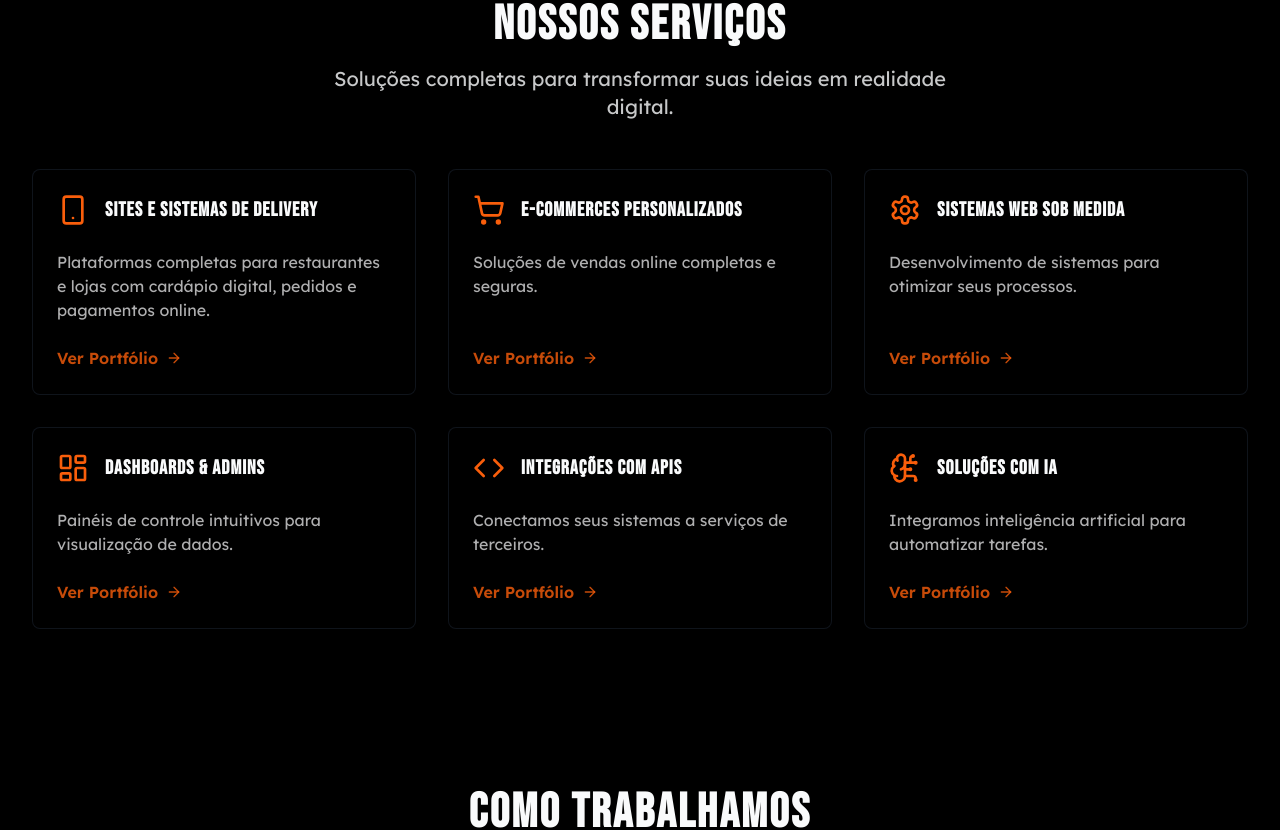
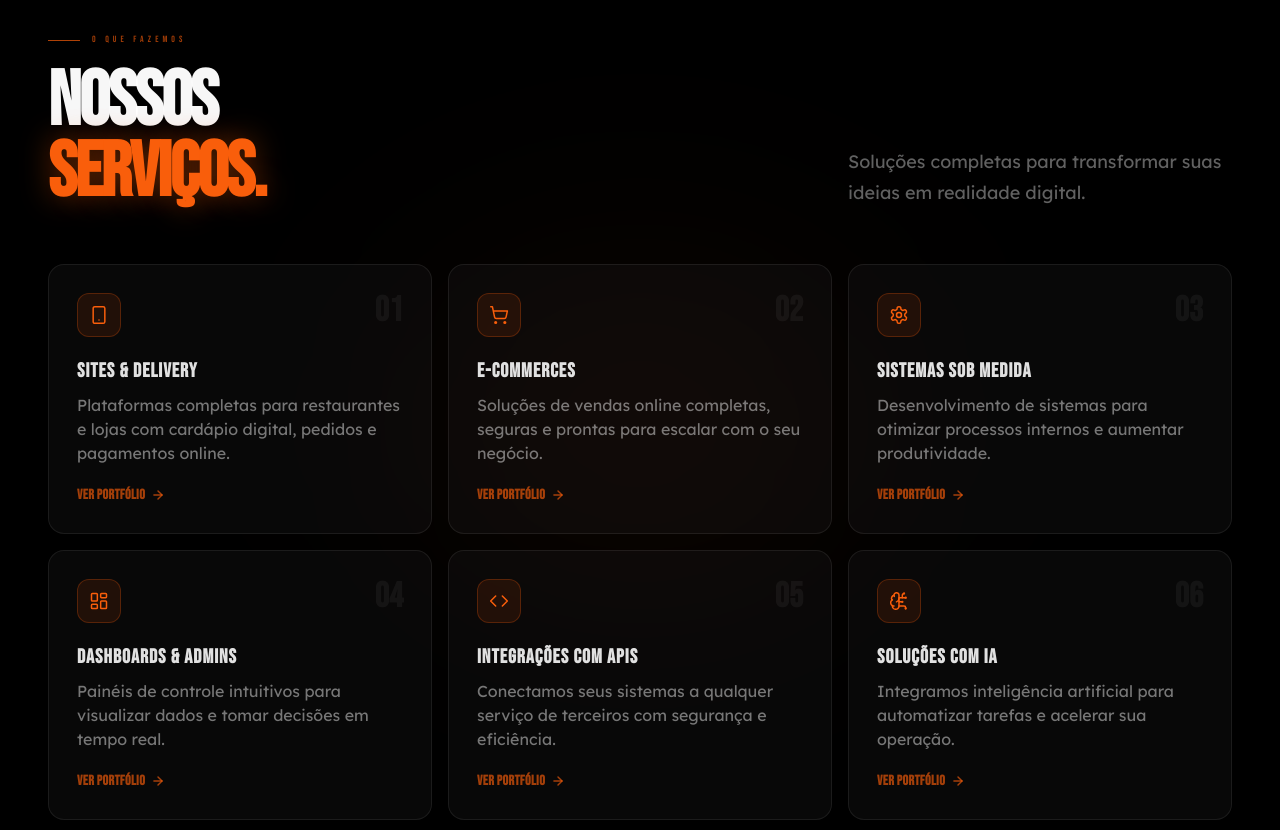
Before and after one commit to pter0005/new-perfect, a Next.js app: page / in a window 1280 px wide. Shown: the part 5240-6070 px from the top of the page. Built offline with nearby package versions, Linux system fonts and the light colour scheme.

Commit message:
"use client";
import { useRef } from "react";
import { motion, useInVie

```diff
--- a/src/components/services-section.tsx
+++ b/src/components/services-section.tsx
@@ -1,73 +1,237 @@
 "use client";
 
-import { Card, CardContent } from "@/components/ui/card";
-import { ArrowRight, Smartphone, ShoppingCart, Settings, LayoutDashboard, Code, BrainCircuit } from 'lucide-react';
+import { useRef } from "react";
+import { motion, useInView } from "framer-motion";
+import { Smartphone, ShoppingCart, Settings, LayoutDashboard, Code, BrainCircuit, ArrowRight } from "lucide-react";
 import Link from "next/link";
 
-const services = [
+const SERVICES = [
   {
-    icon: <Smartphone className="h-6 w-6 sm:h-8 sm:w-8 text-primary" />,
-    title: "Sites e Sistemas de Delivery",
+    icon: Smartphone,
+    title: "Sites & Delivery",
     description: "Plataformas completas para restaurantes e lojas com cardápio digital, pedidos e pagamentos online.",
+    tag: "01",
+    // voa da esquerda-cima
+    initial: { opacity: 0, x: -80, y: -40, rotate: -6 },
   },
   {
-    icon: <ShoppingCart className="h-6 w-6 sm:h-8 sm:w-8 text-primary" />,
-    title: "E-commerces Personalizados",
-    description: "Soluções de vendas online completas e seguras.",
+    icon: ShoppingCart,
+    title: "E-commerces",
+    description: "Soluções de vendas online completas, seguras e prontas para escalar com o seu negócio.",
+    tag: "02",
+    // voa de cima
+    initial: { opacity: 0, x: 0, y: -100, rotate: 3 },
   },
   {
-    icon: <Settings className="h-6 w-6 sm:h-8 sm:w-8 text-primary" />,
-    title: "Sistemas Web Sob Medida",
-    description: "Desenvolvimento de sistemas para otimizar seus processos.",
+    icon: Settings,
+    title: "Sistemas Sob Medida",
+    description: "Desenvolvimento de sistemas para otimizar processos internos e aumentar produtividade.",
+    tag: "03",
+    // voa da direita-cima
+    initial: { opacity: 0, x: 80, y: -40, rotate: 6 },
   },
   {
-    icon: <LayoutDashboard className="h-6 w-6 sm:h-8 sm:w-8 text-primary" />,
+    icon: LayoutDashboard,
     title: "Dashboards & Admins",
-    description: "Painéis de controle intuitivos para visualização de dados.",
+    description: "Painéis de controle intuitivos para visualizar dados e tomar decisões em tempo real.",
+    tag: "04",
+    // voa da esquerda-baixo
+    initial: { opacity: 0, x: -80, y: 40, rotate: 6 },
   },
   {
-    icon: <Code className="h-6 w-6 sm:h-8 sm:w-8 text-primary" />,
+    icon: Code,
     title: "Integrações com APIs",
-    description: "Conectamos seus sistemas a serviços de terceiros.",
+    description: "Conectamos seus sistemas a qualquer serviço de terceiros com segurança e eficiência.",
+    tag: "05",
+    // voa de baixo
+    initial: { opacity: 0, x: 0, y: 100, rotate: -3 },
   },
   {
-    icon: <BrainCircuit className="h-6 w-6 sm:h-8 sm:w-8 text-primary" />,
+    icon: BrainCircuit,
     title: "Soluções com IA",
-    description: "Integramos inteligência artificial para automatizar tarefas.",
-  }
+    description: "Integramos inteligência artificial para automatizar tarefas e acelerar sua operação.",
+    tag: "06",
+    // voa da direita-baixo
+    initial: { opacity: 0, x: 80, y: 40, rotate: -6 },
+  },
 ];
 
+function ServiceCard({ service, index, inView }: {
+  service: typeof SERVICES[0];
+  index: number;
+  inView: boolean;
+}) {
+  const Icon = service.icon;
+  const delay = index * 0.08;
+
+  return (
+    <motion.div
+      initial={service.initial}
+      animate={inView ? { opacity: 1, x: 0, y: 0, rotate: 0 } : service.initial}
+      transition={{
+        duration: 0.75,
+        delay,
+        ease: [0.22, 1, 0.36, 1],
+      }}
+      className="group relative"
+    >
+      <Link href="#portfolio" className="block h-full">
+        <div
+          className="relative h-full rounded-2xl overflow-hidden flex flex-col gap-5 p-6 sm:p-7 cursor-pointer transition-all duration-300"
+          style={{
+            background: "rgba(255,255,255,0.03)",
+            border: "1px solid rgba(255,255,255,0.08)",
+          }}
+        >
+          {/* Hover glow */}
+          <div
+            className="absolute inset-0 opacity-0 group-hover:opacity-100 transition-opacity duration-500 pointer-events-none"
+            style={{
+              background: "radial-gradient(ellipse at 50% 0%, hsl(var(--primary)/0.12) 0%, transparent 70%)",
+            }}
+          />
+
+          {/* Top line on hover */}
+          <div
+            className="absolute top-0 left-0 right-0 h-[1px] w-0 group-hover:w-full transition-all duration-500"
+            style={{ background: "linear-gradient(90deg, transparent, hsl(var(--primary)/0.6), transparent)" }}
+          />
+
+          {/* Tag + Icon */}
+          <div className="flex items-start justify-between relative z-10">
+            <div
+              className="w-11 h-11 rounded-xl flex items-center justify-center flex-shrink-0 transition-all duration-300 group-hover:scale-110"
+              style={{
+                background: "hsl(var(--primary)/0.1)",
+                border: "1px solid hsl(var(--primary)/0.25)",
+                boxShadow: "0 0 0 0 hsl(var(--primary)/0.3)",
+              }}
+            >
+              <Icon className="w-5 h-5" style={{ color: "hsl(var(--primary))" }} strokeWidth={1.8} />
+            </div>
+            <span
+              className="font-heading font-bold text-[2.2rem] leading-none select-none"
+              style={{ color: "rgba(255,255,255,0.05)" }}
+            >
+              {service.tag}
+            </span>
+          </div>
+
+          {/* Text */}
+          <div className="flex flex-col gap-2 flex-1 relative z-10">
+            <h3
+              className="font-heading font-bold text-lg sm:text-xl leading-tight transition-colors duration-300 group-hover:text-white"
+              style={{ color: "rgba(255,255,255,0.88)" }}
+            >
+              {service.title}
+            </h3>
+            <p className="text-sm sm:text-base leading-relaxed" style={{ color: "rgba(255,255,255,0.45)" }}>
+              {service.description}
+            </p>
+          </div>
+
+          {/* CTA */}
+          <div
+            className="flex items-center gap-1.5 text-sm font-heading font-bold tracking-wide relative z-10 mt-auto"
+            style={{ color: "hsl(var(--primary)/0.65)" }}
+          >
+            <motion.span
+              className="group-hover:text-[hsl(var(--primary))] transition-colors duration-300"
+              style={{ color: "inherit" }}
+            >
+              Ver portfólio
+            </motion.span>
+            <ArrowRight
+              className="w-3.5 h-3.5 transition-transform duration-300 group-hover:translate-x-1.5"
+              strokeWidth={2.5}
+            />
+          </div>
+        </div>
+      </Link>
+    </motion.div>
+  );
+}
+
 export default function ServicesSection() {
+  const sectionRef = useRef(null);
+  const titleRef = useRef(null);
+  const gridRef = useRef(null);
+
+  const titleInView = useInView(titleRef, { once: true, margin: "-60px" });
+  const gridInView = useInView(gridRef, { once: true, margin: "-80px" });
+
   return (
-    <section id="services" className="py-16 sm:py-20">
-      <div className="container mx-auto px-4 sm:px-6 lg:px-8">
-        <div className="text-center">
-          <h2 className="text-3xl sm:text-4xl md:text-5xl font-bold text-foreground">Nossos Serviços</h2>
-          <p className="mt-4 max-w-2xl mx-auto text-lg md:text-xl text-foreground/80">
-            Soluções completas para transformar suas ideias em realidade digital.
-          </p>
+    <section
+      id="services"
+      ref={sectionRef}
+      className="relative py-20 sm:py-28 overflow-hidden bg-background"
+    >
+      {/* Ambient glow */}
+      <div aria-hidden className="absolute inset-0 pointer-events-none" style={{ zIndex: 0 }}>
+        <div style={{
+          position: "absolute", top: "20%", left: "50%", transform: "translateX(-50%)",
+          width: "800px", height: "600px",
+          background: "radial-gradient(ellipse, hsl(var(--primary)/0.06) 0%, transparent 65%)",
+          filter: "blur(100px)",
+        }} />
+        <div style={{
+          position: "absolute", top: 0, left: 0, right: 0, height: "1px",
+          background: "linear-gradient(90deg, transparent, rgba(255,255,255,0.06) 30%, rgba(255,255,255,0.06) 70%, transparent)",
+        }} />
+      </div>
+
+      <div className="relative z-10 container mx-auto px-5 sm:px-8 lg:px-12">
+
+        {/* Heading */}
+        <div ref={titleRef} className="mb-14 sm:mb-18">
+          <motion.div
+            initial={{ opacity: 0, y: 10 }}
+            animate={titleInView ? { opacity: 1, y: 0 } : {}}
+            transition={{ duration: 0.5 }}
+            className="flex items-center gap-3 mb-5"
+          >
+            <div className="h-px w-8" style={{ background: "hsl(var(--primary)/0.7)" }} />
+            <span className="text-[9px] tracking-[0.45em] uppercase font-heading" style={{ color: "hsl(var(--primary)/0.65)" }}>
+              O Que Fazemos
+            </span>
+          </motion.div>
+
+          <div className="flex flex-col sm:flex-row sm:items-end sm:justify-between gap-5">
+            <motion.h2
+              initial={{ opacity: 0, y: 20 }}
+              animate={titleInView ? { opacity: 1, y: 0 } : {}}
+              transition={{ duration: 0.65, delay: 0.08, ease: [0.22, 1, 0.36, 1] }}
+              className="font-heading font-bold tracking-tight leading-[0.92]"
+              style={{ fontSize: "clamp(2.6rem, 6vw, 5rem)", color: "rgba(255,255,255,0.97)" }}
+            >
+              NOSSOS<br />
+              <span style={{ color: "hsl(var(--primary))", textShadow: "0 0 30px hsl(var(--primary)/0.4)" }}>
+                SERVIÇOS.
+              </span>
+            </motion.h2>
+
+            <motion.p
+              initial={{ opacity: 0, y: 16 }}
+              animate={titleInView ? { opacity: 1, y: 0 } : {}}
+              transition={{ duration: 0.65, delay: 0.18, ease: [0.22, 1, 0.36, 1] }}
+              className="text-base sm:text-lg max-w-sm"
+              style={{ color: "rgba(255,255,255,0.38)", lineHeight: 1.7 }}
+            >
+              Soluções completas para transformar suas ideias em realidade digital.
+            </motion.p>
+          </div>
         </div>
-        <div className="mt-12 grid grid-cols-1 sm:grid-cols-2 lg:grid-cols-3 gap-6 sm:gap-8">
-          {services.map((service, index) => (
-            <Link key={index} href="#portfolio" className="group">
-              <Card
-                className="glassmorphism p-6 text-left transition-all duration-300 hover:-translate-y-2 hover:border-primary hover:shadow-[0_0_20px_hsl(var(--primary)_/_0.3)] flex flex-col cursor-pointer h-full"
-              >
-                <CardContent className="p-0 space-y-4 sm:space-y-6 flex flex-col flex-grow">
-                  <div className="flex items-center gap-4">
-                    {service.icon}
-                    <h3 className="text-lg sm:text-xl font-bold text-foreground">{service.title}</h3>
-                  </div>
-                  <p className="text-base text-foreground/70 min-h-[40px] flex-grow">{service.description}</p>
-                  <div className="flex items-center text-base font-semibold text-primary/80 group-hover:text-primary transition-colors mt-auto">
-                    Ver Portfólio
-                    <ArrowRight className="ml-2 h-4 w-4 transition-transform duration-300 group-hover:translate-x-1" />
-                  </div>
-                </CardContent>
-              </Card>
-            </Link>
+
+        {/* Grid — os 6 cards voam de direções opostas e se encaixam */}
+        <div
+          ref={gridRef}
+          className="grid grid-cols-1 sm:grid-cols-2 lg:grid-cols-3 gap-4"
+        >
+          {SERVICES.map((service, i) => (
+            <ServiceCard key={i} service={service} index={i} inView={gridInView} />
           ))}
         </div>
+
       </div>
     </section>
   );
```
